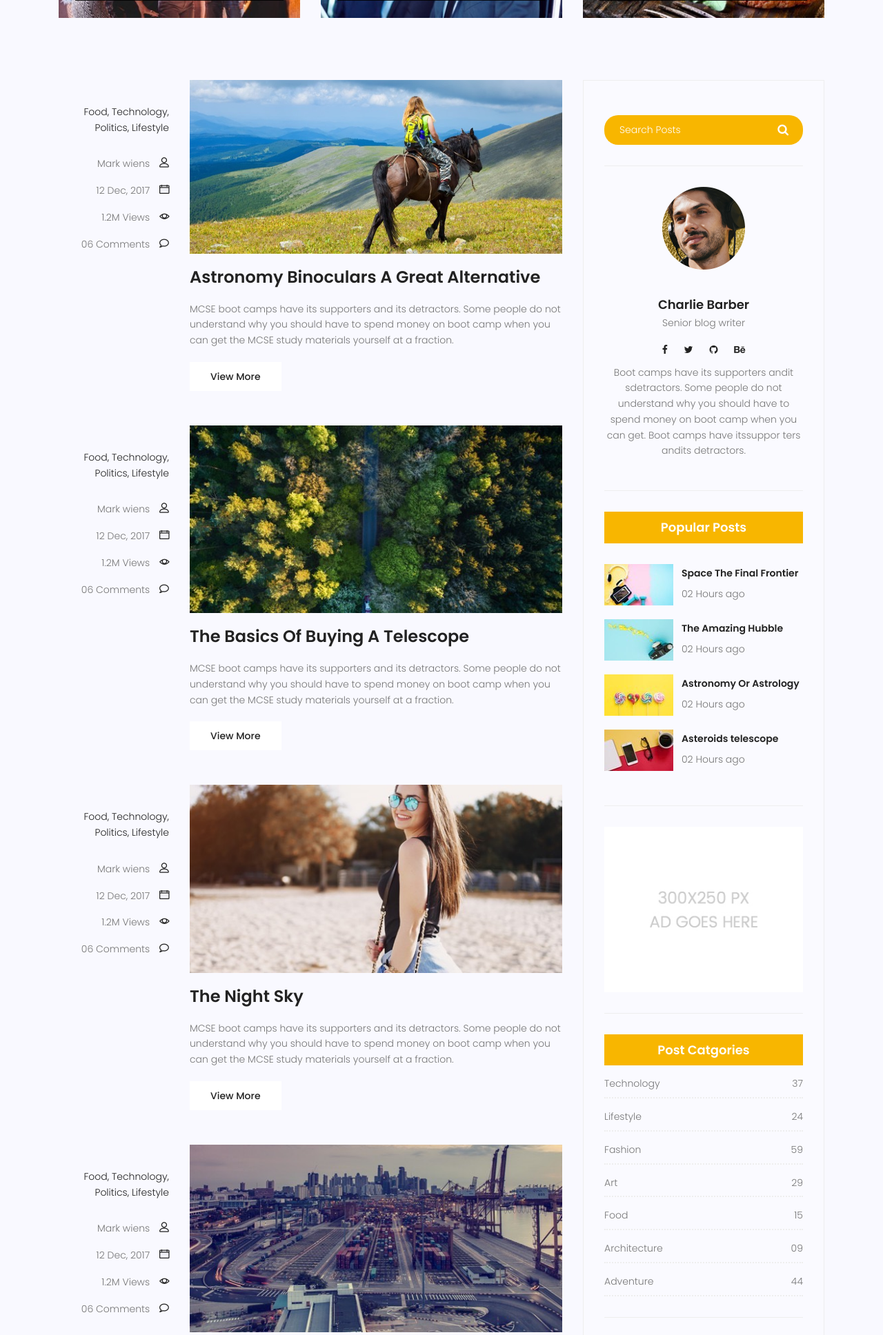
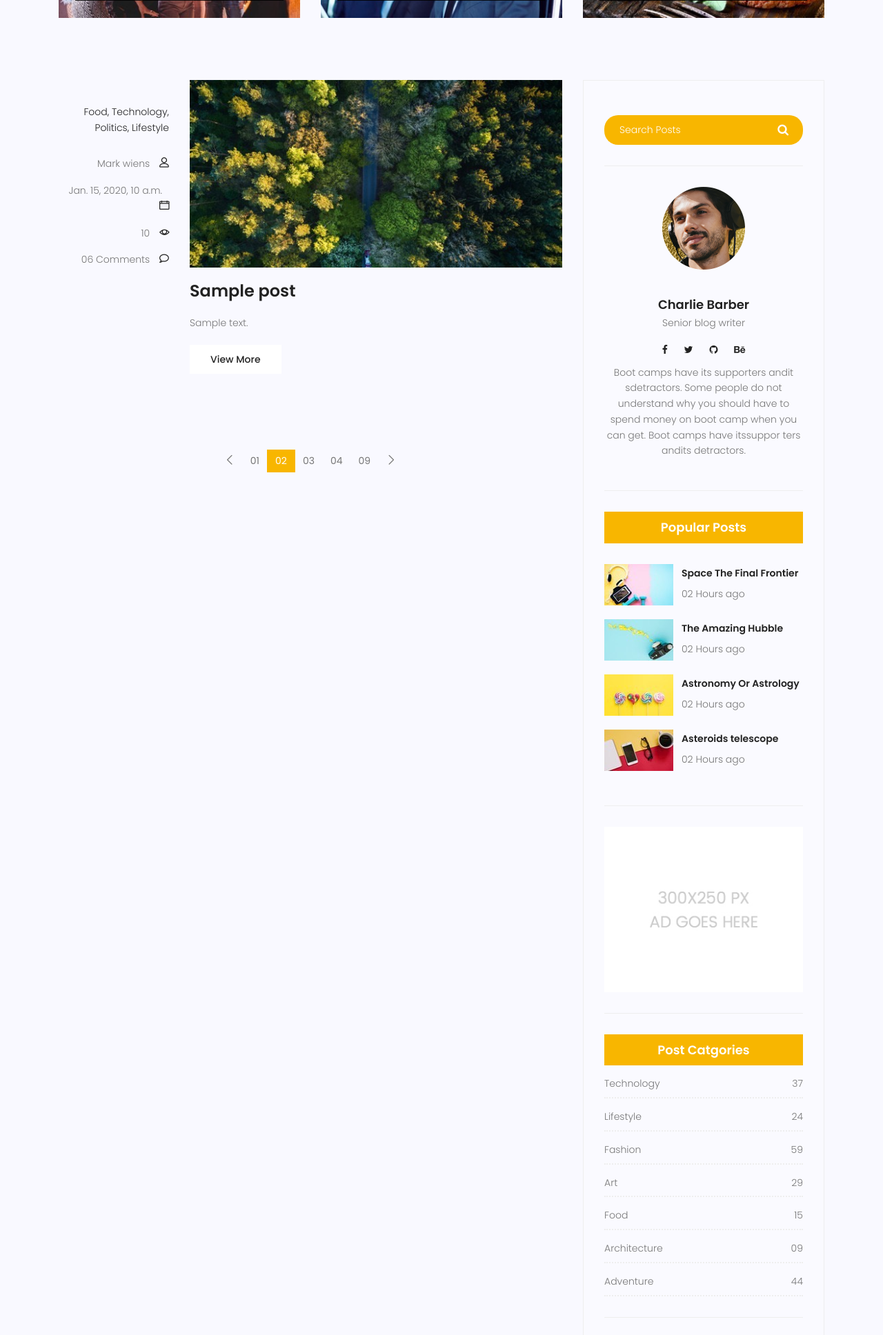
Before and after one commit to Malekpour99/my_site, a Django app: page /blog/ in a window 1280 px wide. Shown: the part 966-2902 px from the top of the page at 69% size. Run offline with Django 4.2, Linux system fonts and the light colour scheme; tables that the repository leaves empty hold one stand-in row (values such as "Sample post"); some libraries are stand-ins or nearby versions.

Commit message:
Updated blog-home template
Iterated throughed sent posts
created dynamic links to the blog-single template

```diff
--- a/templates/blog/blog-home.html
+++ b/templates/blog/blog-home.html
@@ -85,6 +85,7 @@
 				<div class="container">
 					<div class="row">
 						<div class="col-lg-8 posts-list">
+							{% for post in posts %}
 							<div class="single-post row">
 								<div class="col-lg-3  col-md-3 meta-details">
 									<ul class="tags">
@@ -95,34 +96,8 @@
 									</ul>
 									<div class="user-details row">
 										<p class="user-name col-lg-12 col-md-12 col-6"><a href="#">Mark wiens</a> <span class="lnr lnr-user"></span></p>
-										<p class="date col-lg-12 col-md-12 col-6"><a href="#">12 Dec, 2017</a> <span class="lnr lnr-calendar-full"></span></p>
-										<p class="view col-lg-12 col-md-12 col-6"><a href="#">1.2M Views</a> <span class="lnr lnr-eye"></span></p>
-										<p class="comments col-lg-12 col-md-12 col-6"><a href="#">06 Comments</a> <span class="lnr lnr-bubble"></span></p>
-									</div>
-								</div>
-								<div class="col-lg-9 col-md-9 ">
-									<div class="feature-img">
-										<img class="img-fluid" src="{% static 'img/blog/feature-img1.jpg' %}" alt="">
-									</div>
-									<a class="posts-title" href="blog-single.html"><h3>Astronomy Binoculars A Great Alternative</h3></a>
-									<p class="excert">
-										MCSE boot camps have its supporters and its detractors. Some people do not understand why you should have to spend money on boot camp when you can get the MCSE study materials yourself at a fraction.
-									</p>
-									<a href="blog-single.html" class="primary-btn">View More</a>
-								</div>
-							</div>
-							<div class="single-post row">
-								<div class="col-lg-3  col-md-3 meta-details">
-									<ul class="tags">
-										<li><a href="#">Food,</a></li>
-										<li><a href="#">Technology,</a></li>
-										<li><a href="#">Politics,</a></li>
-										<li><a href="#">Lifestyle</a></li>
-									</ul>
-									<div class="user-details row">
-										<p class="user-name col-lg-12 col-md-12 col-6"><a href="#">Mark wiens</a> <span class="lnr lnr-user"></span></p>
-										<p class="date col-lg-12 col-md-12 col-6"><a href="#">12 Dec, 2017</a> <span class="lnr lnr-calendar-full"></span></p>
-										<p class="view col-lg-12 col-md-12 col-6"><a href="#">1.2M Views</a> <span class="lnr lnr-eye"></span></p>
+										<p class="date col-lg-12 col-md-12 col-6"><a href="#">{{ post.published_date }}</a> <span class="lnr lnr-calendar-full"></span></p>
+										<p class="view col-lg-12 col-md-12 col-6"><a href="#">{{ post.counted_views }}</a> <span class="lnr lnr-eye"></span></p>
 										<p class="comments col-lg-12 col-md-12 col-6"><a href="#">06 Comments</a> <span class="lnr lnr-bubble"></span></p>
 									</div>
 								</div>
@@ -130,65 +105,14 @@
 									<div class="feature-img">
 										<img class="img-fluid" src="{% static 'img/blog/feature-img2.jpg' %}" alt="">
 									</div>
-									<a class="posts-title" href="blog-single.html"><h3>The Basics Of Buying A Telescope</h3></a>
+									<a class="posts-title" href="{% url "blog:single" %}"><h3>{{ post.title }}</h3></a>
 									<p class="excert">
-										MCSE boot camps have its supporters and its detractors. Some people do not understand why you should have to spend money on boot camp when you can get the MCSE study materials yourself at a fraction.
+										{{post.content}}
 									</p>
-									<a href="blog-single.html" class="primary-btn">View More</a>
+									<a href="{% url "blog:single" %}" class="primary-btn">View More</a>
 								</div>
 							</div>
-							<div class="single-post row">
-								<div class="col-lg-3  col-md-3 meta-details">
-									<ul class="tags">
-										<li><a href="#">Food,</a></li>
-										<li><a href="#">Technology,</a></li>
-										<li><a href="#">Politics,</a></li>
-										<li><a href="#">Lifestyle</a></li>
-									</ul>
-									<div class="user-details row">
-										<p class="user-name col-lg-12 col-md-12 col-6"><a href="#">Mark wiens</a> <span class="lnr lnr-user"></span></p>
-										<p class="date col-lg-12 col-md-12 col-6"><a href="#">12 Dec, 2017</a> <span class="lnr lnr-calendar-full"></span></p>
-										<p class="view col-lg-12 col-md-12 col-6"><a href="#">1.2M Views</a> <span class="lnr lnr-eye"></span></p>
-										<p class="comments col-lg-12 col-md-12 col-6"><a href="#">06 Comments</a> <span class="lnr lnr-bubble"></span></p>
-									</div>
-								</div>
-								<div class="col-lg-9 col-md-9">
-									<div class="feature-img">
-										<img class="img-fluid" src="{% static 'img/blog/feature-img4.jpg' %}" alt="">
-									</div>
-									<a class="posts-title" href="blog-single.html"><h3>The Night Sky</h3></a>
-									<p class="excert">
-										MCSE boot camps have its supporters and its detractors. Some people do not understand why you should have to spend money on boot camp when you can get the MCSE study materials yourself at a fraction.
-									</p>
-									<a href="blog-single.html" class="primary-btn">View More</a>
-								</div>
-							</div>
-							<div class="single-post row">
-								<div class="col-lg-3 col-md-3 meta-details">
-									<ul class="tags">
-										<li><a href="#">Food,</a></li>
-										<li><a href="#">Technology,</a></li>
-										<li><a href="#">Politics,</a></li>
-										<li><a href="#">Lifestyle</a></li>
-									</ul>
-									<div class="user-details row">
-										<p class="user-name col-lg-12 col-md-12 col-6"><a href="#">Mark wiens</a> <span class="lnr lnr-user"></span></p>
-										<p class="date col-lg-12 col-md-12 col-6"><a href="#">12 Dec, 2017</a> <span class="lnr lnr-calendar-full"></span></p>
-										<p class="view col-lg-12 col-md-12 col-6"><a href="#">1.2M Views</a> <span class="lnr lnr-eye"></span></p>
-										<p class="comments col-lg-12 col-md-12 col-6"><a href="#">06 Comments</a> <span class="lnr lnr-bubble"></span></p>
-									</div>
-								</div>
-								<div class="col-lg-9 col-md-9">
-									<div class="feature-img">
-										<img class="img-fluid" src="{% static 'img/blog/feature-img5.jpg' %}" alt="">
-									</div>
-									<a class="posts-title" href="blog-single.html"><h3>Telescopes 101</h3></a>
-									<p class="excert">
-										MCSE boot camps have its supporters and its detractors. Some people do not understand why you should have to spend money on boot camp when you can get the MCSE study materials yourself at a fraction.
-									</p>
-									<a href="blog-single.html" class="primary-btn">View More</a>
-								</div>
-							</div>
+							{% endfor %}
 		                    <nav class="blog-pagination justify-content-center d-flex">
 		                        <ul class="pagination">
 		                            <li class="page-item">
```
